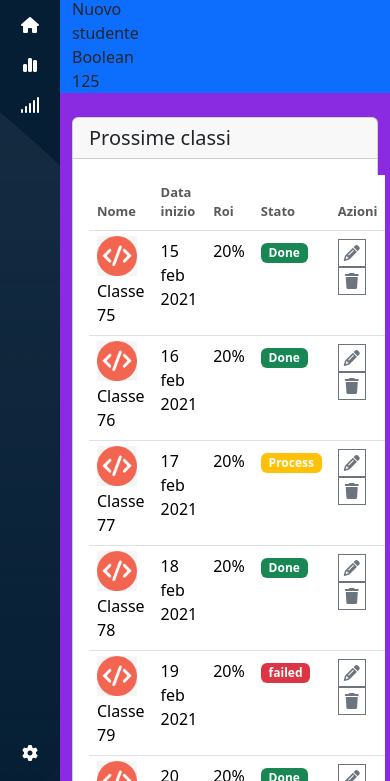
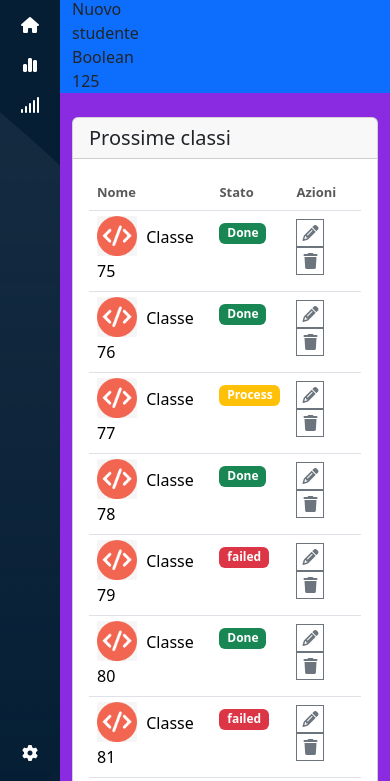
Before and after one commit to leonardoolia/html-css-bootstrap-dashboard, a plain HTML site: page index.html in a window 390 px wide. Shown: the part 65-846 px from the top of the page. Drawn offline with nearby package versions, Linux system fonts and the light colour scheme.

Commit message:
fixed responsive table

```diff
--- a/css/responsive.css
+++ b/css/responsive.css
@@ -1,12 +1,19 @@
 /* ?Display 768px (md) */
 
 @media screen and (min-width: 768px) {
+
+    /* Main Header */
     .main-header .row {
         flex-direction: row;
     }
 
     .main-header .row div:last-child {
         order: 1;
+    }
+
+    /* tabella */
+    .next-classes .hidden {
+        display: table-cell;
     }
 }
 
--- a/css/style.css
+++ b/css/style.css
@@ -133,6 +133,10 @@ header .icons .hidden {
     background-color: lightgray;
 }
 
+.next-classes .hidden {
+    display: none;
+}
+
 
 
 /* Accordion */
--- a/index.html
+++ b/index.html
@@ -108,8 +108,8 @@
                                         <thead>
                                             <tr>
                                                 <th class="col text-tertiary">Nome</th>
-                                                <th class="col">Data inizio</th>
-                                                <th class="col">Roi</th>
+                                                <th class="col hidden">Data inizio</th>
+                                                <th class="col hidden">Roi</th>
                                                 <th class="col">Stato</th>
                                                 <th class="col">Azioni</th>
                                             </tr>
@@ -122,8 +122,8 @@
                                                         <span>Classe 75</span>
                                                     </div>
                                                 </td>
-                                                <td>15 feb 2021</td>
-                                                <td>20%</td>
+                                                <td class="hidden">15 feb 2021</td>
+                                                <td class="hidden">20%</td>
                                                 <td><span class="badge text-bg-success">Done</span></td>
                                                 <td>
                                                     <div class="actions">
@@ -139,8 +139,8 @@
                                                         <span>Classe 76</span>
                                                     </div>
                                                 </td>
-                                                <td>16 feb 2021</td>
-                                                <td>20%</td>
+                                                <td class="hidden">16 feb 2021</td>
+                                                <td class="hidden">20%</td>
                                                 <td><span class="badge text-bg-success">Done</span></td>
                                                 <td>
                                                     <div class="actions">
@@ -156,8 +156,8 @@
                                                         <span>Classe 77</span>
                                                     </div>
                                                 </td>
-                                                <td>17 feb 2021</td>
-                                                <td>20%</td>
+                                                <td class="hidden">17 feb 2021</td>
+                                                <td class="hidden">20%</td>
                                                 <td><span class="badge text-bg-warning text-white">Process</span></td>
                                                 <td>
                                                     <div class="actions">
@@ -173,8 +173,8 @@
                                                         <span>Classe 78</span>
                                                     </div>
                                                 </td>
-                                                <td>18 feb 2021</td>
-                                                <td>20%</td>
+                                                <td class="hidden">18 feb 2021</td>
+                                                <td class="hidden">20%</td>
                                                 <td><span class="badge text-bg-success">Done</span></td>
                                                 <td>
                                                     <div class="actions">
@@ -190,8 +190,8 @@
                                                         <span>Classe 79</span>
                                                     </div>
                                                 </td>
-                                                <td>19 feb 2021</td>
-                                                <td>20%</td>
+                                                <td class="hidden">19 feb 2021</td>
+                                                <td class="hidden">20%</td>
                                                 <td><span class="badge text-bg-danger">failed</span></td>
                                                 <td>
                                                     <div class="actions">
@@ -207,8 +207,8 @@
                                                         <span>Classe 80</span>
                                                     </div>
                                                 </td>
-                                                <td>20 feb 2021</td>
-                                                <td>20%</td>
+                                                <td class="hidden">20 feb 2021</td>
+                                                <td class="hidden">20%</td>
                                                 <td><span class="badge text-bg-success">Done</span></td>
                                                 <td>
                                                     <div class="actions">
@@ -224,8 +224,8 @@
                                                         <span>Classe 81</span>
                                                     </div>
                                                 </td>
-                                                <td>21 feb 2021</td>
-                                                <td>20%</td>
+                                                <td class="hidden">21 feb 2021</td>
+                                                <td class="hidden">20%</td>
                                                 <td><span class="badge text-bg-danger">failed</span></td>
                                                 <td>
                                                     <div class="actions">
@@ -241,8 +241,8 @@
                                                         <span>Classe 82</span>
                                                     </div>
                                                 </td>
-                                                <td>22 feb 2021</td>
-                                                <td>20%</td>
+                                                <td class="hidden">22 feb 2021</td>
+                                                <td class="hidden">20%</td>
                                                 <td><span class="badge text-bg-success">Done</span></td>
                                                 <td>
                                                     <div class="actions">
```
